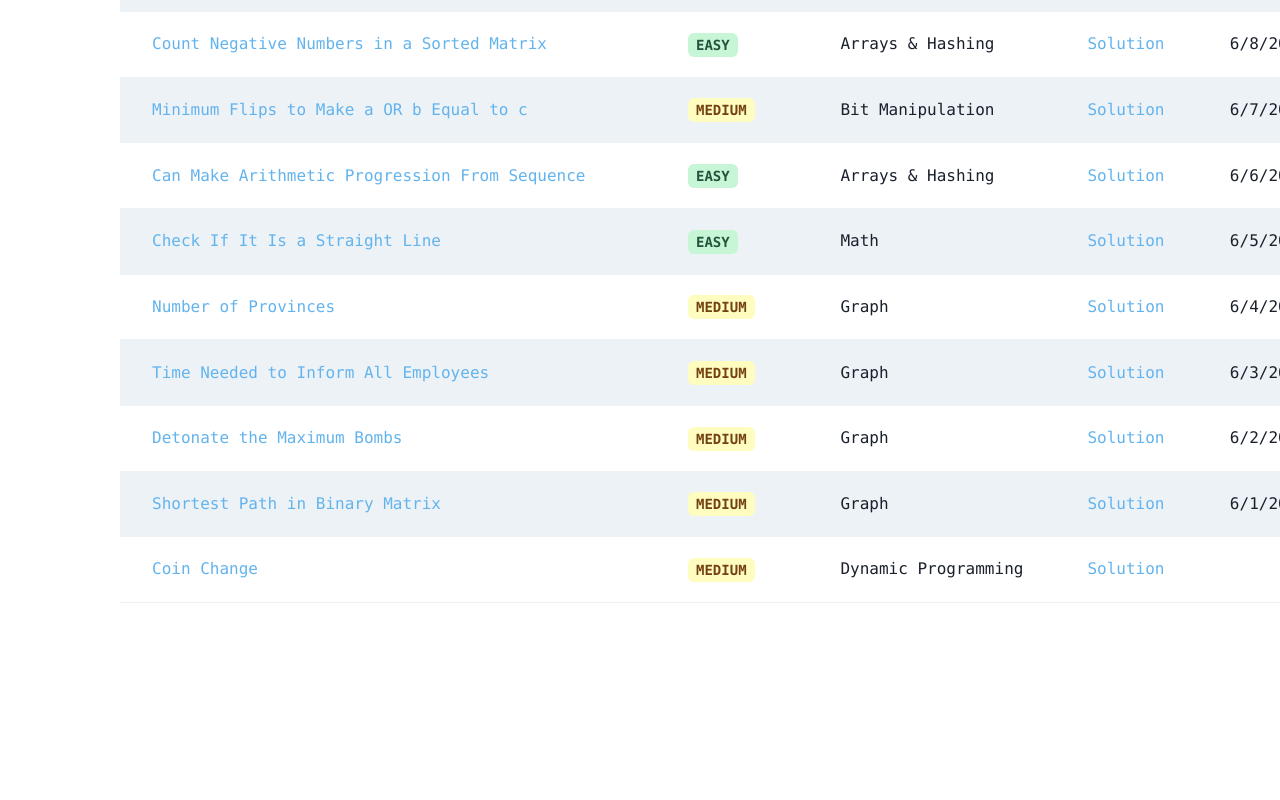
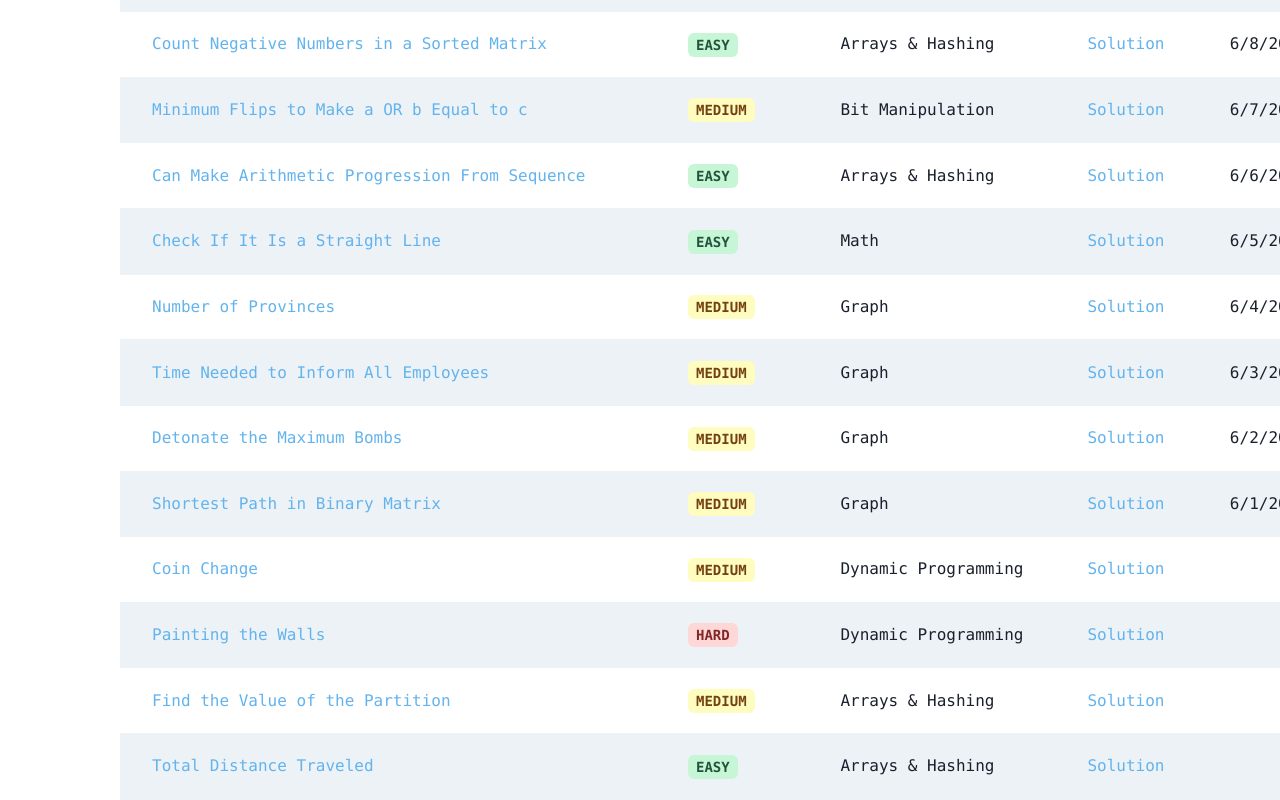
Before and after one commit to LeeHengYu/leetcode-reviewer, a React (Vite) app: page / in a window 1280 px wide. Shown: the part 1034-1834 px from the top of the page. Before the commit the page ends 1637 px from the top, so only its background shows below. Built offline with nearby package versions, Linux system fonts and the light colour scheme.

Commit message:
update weekly challenges

```diff
--- a/src/data/tablaData.ts
+++ b/src/data/tablaData.ts
@@ -183,6 +183,27 @@ const tableData: Question[] = [
       solution: "minimum-cost-to-make-array-equal.py",
       dailyChallenge: new Date("2023-06-21"),
     },
+    {
+      question: "Painting the Walls",
+      link: "https://leetcode.com/problems/painting-the-walls/",
+      difficulty: "Hard",
+      category: "Dynamic Programming",
+      solution: "painting-the-walls.py",
+    },
+    {
+      question: "Find the Value of the Partition",
+      link: "https://leetcode.com/problems/find-the-value-of-the-partition/",
+      difficulty: "Medium",
+      category: "Arrays & Hashing",
+      solution: "find-the-value-of-the-partition.py",
+    },
+    {
+      question: "Total Distance Traveled",
+      link: "https://leetcode.com/problems/total-distance-traveled/",
+      difficulty: "Easy",
+      category: "Arrays & Hashing",
+      solution: "total-distance-traveled.py",
+    },
 
   ];
 
```
